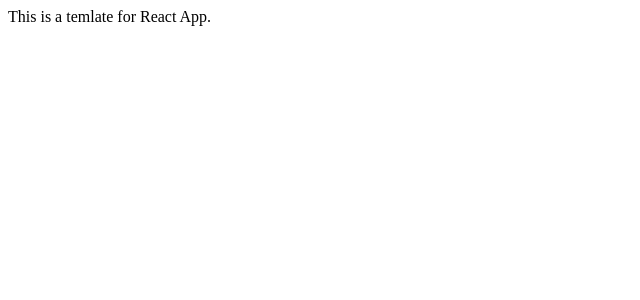
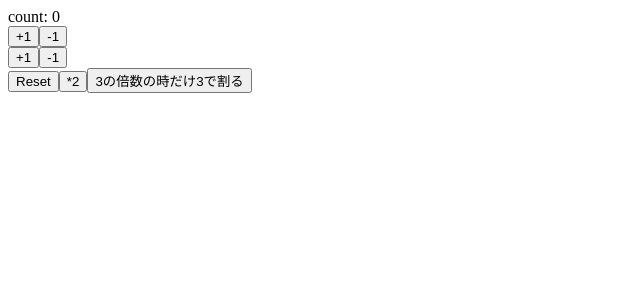
Before and after one commit to tagawa-development/react-hooks-102, a React (Create React App) app: page / in a window 1280 px wide. Shown: the top 300 px of the page, without its empty margins (0-640 px from the left). Built offline with nearby package versions, Linux system fonts and the light colour scheme.

Commit message:
my first React Hook with useState

```diff
--- a/src/App.js
+++ b/src/App.js
@@ -1,10 +1,36 @@
-import React from 'react';
+import React, { useState } from 'react';
 
 const App = () => {
+  const [count, setCount] = useState(0)
+  const increment = () => setCount(count + 1)
+  const decrement = () => setCount(count - 1)
+
+  const increment2 = () => setCount(previousCount => previousCount + 1)
+  const decrement2 = () => setCount(previousCount => previousCount - 1)
+
+  const reset = () => setCount(0)
+  const double = () => setCount(count * 2)
+  const divide3 = () => setCount(previousCount =>
+    previousCount % 3 === 0 ? previousCount / 3 : previousCount
+  )
+
   return (
-    <div>
-      This is a temlate for React App.
-    </div>
+    <>
+      <div>count: {count}</div>
+      <div>
+        <button onClick={increment}>+1</button>
+        <button onClick={decrement}>-1</button>
+      </div>
+      <div>
+        <button onClick={increment2}>+1</button>
+        <button onClick={decrement2}>-1</button>
+      </div>
+      <div>
+        <button onClick={reset}>Reset</button>
+        <button onClick={double}>*2</button>
+        <button onClick={divide3}>3の倍数の時だけ3で割る</button>
+      </div>
+    </>
   );
 }
 
```
